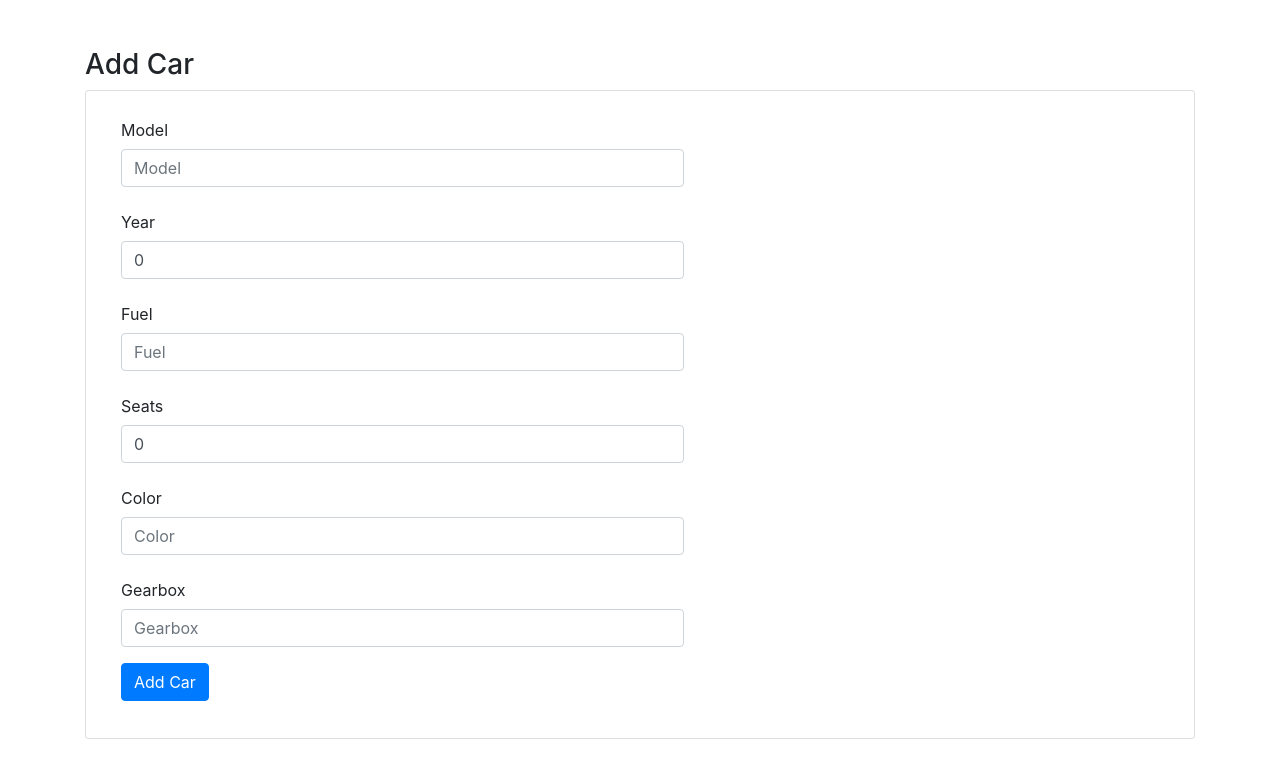
After one commit to eugenGirlescu/CarDealer, a Spring Boot app: page /cars/add in a window 1280 px wide. The commit adds this page. Shown: the top 778 px of the page. Run offline with Spring Boot 4, Linux system fonts and the light colour scheme; some libraries are stand-ins or nearby versions.

Commit message:
Add delete and update a car

```diff
--- a/pom.xml
+++ b/pom.xml
@@ -23,6 +23,7 @@
 			<groupId>org.springframework.boot</groupId>
 			<artifactId>spring-boot-starter-data-jdbc</artifactId>
 		</dependency>
+
 		<dependency>
 			<groupId>org.springframework.boot</groupId>
 			<artifactId>spring-boot-starter-data-jpa</artifactId>
@@ -49,6 +50,7 @@
 			<artifactId>postgresql</artifactId>
 			<scope>runtime</scope>
 		</dependency>
+
 		<dependency>
 			<groupId>org.springframework.boot</groupId>
 			<artifactId>spring-boot-starter-test</artifactId>
--- /dev/null
+++ b/src/main/java/com/car/carDealer/controller/CarController.java
@@ -0,0 +1,79 @@
+package com.car.carDealer.controller;
+
+import com.car.carDealer.model.Cars;
+import com.car.carDealer.repository.CarRepository;
+import org.springframework.beans.factory.annotation.Autowired;
+import org.springframework.stereotype.Controller;
+import org.springframework.ui.Model;
+import org.springframework.validation.BindingResult;
+import org.springframework.web.bind.annotation.GetMapping;
+import org.springframework.web.bind.annotation.PathVariable;
+import org.springframework.web.bind.annotation.PostMapping;
+
+
+import javax.validation.Valid;
+import java.util.Optional;
+
+@Controller
+public class CarController {
+
+    @Autowired
+    private final CarRepository carRepository;
+
+    public CarController(CarRepository carRepository) {
+        this.carRepository = carRepository;
+    }
+
+    @GetMapping(value = "/cars/add")
+    public String showAddForm(Model model) {
+        model.addAttribute("cars", new Cars());
+        return "cars/add-car";
+    }
+
+    @GetMapping(value = "/cars/list")
+    public String showUpdatedList(Model model) {
+        model.addAttribute("cars", carRepository.findAll());
+        return "cars/car-list";
+    }
+
+    @PostMapping(value = "/cars/add")
+    public String addCars(@Valid Cars cars, BindingResult result, Model model) {
+        if (result.hasErrors()) {
+            return "cars/add-car";
+        }
+        carRepository.save(cars);
+        return "redirect:/cars/list";
+    }
+
+    @GetMapping(value = "/cars/edit/{id}")
+    public String showUpdateForm(@PathVariable("id") int id, Model model) {
+        Cars cars = carRepository.findById(id)
+                .orElseThrow(() -> new IllegalArgumentException("Invalid car Id:" + id));
+
+        model.addAttribute("cars", cars);
+        return "cars/update-cars";
+
+    }
+
+    @PostMapping(value = "/cars/edit/{id}")
+    public String updateCar(@PathVariable("id") int id, Model model, @Valid Cars cars, BindingResult result) {
+        if (result.hasErrors()) {
+            cars.setId(id);
+            return "cars/update-cars";
+        }
+        carRepository.save(cars);
+        model.addAttribute("cars", carRepository.findAll());
+        return "redirect:/cars/list";
+    }
+
+    @GetMapping(value = "/cars/delete/{id}")
+    public String deleteCar(@PathVariable("id") int id, Model model) {
+        Cars cars = carRepository.findById(id)
+                .orElseThrow(() -> new IllegalArgumentException("Invalid car Id:" + id));
+        carRepository.delete(cars);
+        model.addAttribute("cars", carRepository.findAll());
+        return "redirect:/cars/list";
+    }
+
+
+}
--- a/src/main/resources/application.properties
+++ b/src/main/resources/application.properties
@@ -1,3 +1,6 @@
+spring.thymeleaf.mode= LEGACYHTML5
+spring.thymeleaf.cache=false
+
 spring.datasource.url= jdbc:postgresql://localhost:5432/inchirieridb?useSSL=false
 
 spring.datasource.username=postgres
--- /dev/null
+++ b/src/main/resources/templates/cars/add-car.html
@@ -0,0 +1,89 @@
+<!DOCTYPE html>
+<html xmlns:th="http://www.thymeleaf.org" xmlns:xsi="http://www.w3.org/2001/XMLSchema-instance"
+      xsi:schemaLocation="http://www.thymeleaf.org ">
+
+<head>
+    <meta charset="utf-8">
+    <meta http-equiv="x-ua-compatible" content="ie=edge">
+    <title>Add Cars</title>
+    <meta name="viewport" content="width=device-width, initial-scale=1">
+    <link rel="stylesheet" href="https://stackpath.bootstrapcdn.com/bootstrap/4.1.3/css/bootstrap.min.css"
+          integrity="sha384-MCw98/SFnGE8fJT3GXwEOngsV7Zt27NXFoaoApmYm81iuXoPkFOJwJ8ERdknLPMO" crossorigin="anonymous">
+    <link rel="stylesheet" href="https://use.fontawesome.com/releases/v5.4.1/css/all.css"
+          integrity="sha384-5sAR7xN1Nv6T6+dT2mhtzEpVJvfS3NScPQTrOxhwjIuvcA67KV2R5Jz6kr4abQsz" crossorigin="anonymous">
+    <!-- <link rel="stylesheet" href="../css/shards.min.css"> -->
+</head>
+
+<body>
+<div class="container my-5">
+    <h3> Add Car</h3>
+    <div class="card">
+        <div class="card-body">
+            <div class="col-md-10">
+                <form action="#" th:action="@{/cars/add}" th:object="${cars}" method="post">
+                    <div class="row">
+                        <div class="form-group col-md-8">
+                            <label for="model" class="col-form-label">Model</label> <input type="text"
+                                                                                           th:field="*{model}"
+                                                                                           class="form-control"
+                                                                                           id="model"
+                                                                                           placeholder="Model"> <span
+                                th:if="${#fields.hasErrors('model')}" th:errors="*{model}" class="text-danger"></span>
+                        </div>
+                        <div class="form-group col-md-8">
+                            <label for="year" class="col-form-label">Year</label> <input type="text" th:field="*{year}"
+                                                                                         class="form-control" id="year"
+                                                                                         placeholder="Year"> <span
+                                th:if="${#fields.hasErrors('year')}" th:errors="*{year}" class="text-danger"></span>
+                        </div>
+
+                        <div class="form-group col-md-8">
+                            <label for="fuel" class="col-form-label"> Fuel</label> <input type="text" th:field="*{fuel}"
+                                                                                          class="form-control" id="fuel"
+                                                                                          placeholder="Fuel"> <span
+                                th:if="${#fields.hasErrors('fuel')}" th:errors="*{fuel}" class="text-danger"></span>
+                        </div>
+
+                        <div class="form-group col-md-8">
+                            <label for="seats" class="col-form-label"> Seats</label> <input type="text"
+                                                                                            th:field="*{seats}"
+                                                                                            class="form-control"
+                                                                                            id="seats"
+                                                                                            placeholder="Seats"> <span
+                                th:if="${#fields.hasErrors('seats')}" th:errors="*{seats}" class="text-danger"></span>
+                        </div>
+
+                        <div class="form-group col-md-8">
+                            <label for="color" class="col-form-label"> Color</label> <input type="text"
+                                                                                            th:field="*{color}"
+                                                                                            class="form-control"
+                                                                                            id="color"
+                                                                                            placeholder="Color"> <span
+                                th:if="${#fields.hasErrors('color')}" th:errors="*{color}" class="text-danger"></span>
+                        </div>
+
+                        <div class="form-group col-md-8">
+                            <label for="gearBox" class="col-form-label"> Gearbox</label> <input type="text"
+                                                                                                th:field="*{gearBox}"
+                                                                                                class="form-control"
+                                                                                                id="gearBox"
+                                                                                                placeholder="Gearbox">
+                            <span th:if="${#fields.hasErrors('gearBox')}" th:errors="*{gearBox}"
+                                  class="text-danger"></span>
+                        </div>
+
+                        <div class="col-md-6">
+                            <input type="submit" class="btn btn-primary" value="Add Car">
+                        </div>
+
+                        <div class="form-group col-md-8"></div>
+
+                    </div>
+                </form>
+            </div>
+        </div>
+    </div>
+</div>
+</body>
+
+</html>
--- a/src/main/resources/templates/register.html
+++ b/src/main/resources/templates/user/register.html
@@ -13,8 +13,6 @@
     <td th:if="${#fields.hasErrors('email')}" th:errors="*{email}"></td>
     <p>Password: <input type="text" th:field="*{password}"/></p>
     <td th:if="${#fields.hasErrors('password')}" th:errors="*{password}"></td>
-    <p> Check Password: <input type="text" th:field="*{checkPassword}"/></p>
-    <td th:if="${#fields.hasErrors('checkPassword')}" th:errors="*{checkPassword}"></td>
     <p><input type="submit" value="Submit"/> <input type="reset" value="Reset"/></p>
     <p th:text="${msg}"></p>
 </form>
--- a/src/main/resources/templates/welcome.html
+++ b/src/main/resources/templates/welcome.html
@@ -5,7 +5,8 @@
 <body>
 
 
-    <p>You're logged in</p>
+    <p>Userul a fost inregistrat cu succes</p>
+    <a href="/login" th:href="@{/login}" class="btn btn-large btn-success">Sign up</a>
 
 </body>
 </html>
```
Also changed, not shown: src/main/java/com/car/carDealer/controller/Login.java (+11 -5 lines), src/main/java/com/car/carDealer/controller/Register.java (+6 -8 lines), src/main/java/com/car/carDealer/model/Cars.java (added, +86 -0 lines), src/main/java/com/car/carDealer/model/User.java (+1 -14 lines), src/main/java/com/car/carDealer/repository/CarRepository.java (added, +9 -0 lines), src/main/resources/templates/cars/car-list.html (added, +65 -0 lines), src/main/resources/templates/cars/update-cars.html (added, +51 -0 lines), src/main/resources/templates/hello.html (added, +12 -0 lines), src/main/resources/templates/logout.html (added, +10 -0 lines), src/main/resources/templates/user/login.html (renamed from src/main/resources/templates/login.html, +5 -3 lines).
